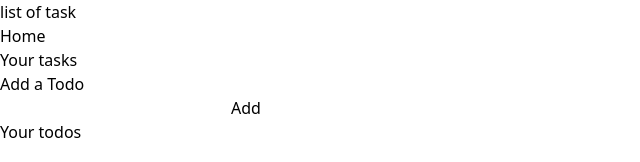
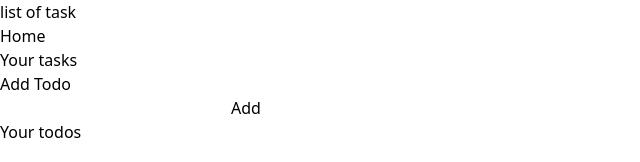
Before and after one commit to prathamkchandra/todo, a React (Vite) app: page / in a window 1280 px wide. Shown: the top 162 px of the page, without its empty margins (0-640 px from the left). Built offline with nearby package versions, Linux system fonts and the light colour scheme.

Commit message:
Update App.jsx

```diff
--- a/src/App.jsx
+++ b/src/App.jsx
@@ -38,7 +38,7 @@
       <Navbar/>
     <div className="container mx-4 my-4 rounded-xl p-5 bg-violet-100 min-h-[70vh]">
       <div className="addTodo my-5">
-        <h2 className='text-lg font-bold'>Add a Todo</h2>
+        <h2 className='text-lg font-bold'>Add Todo</h2>
         <input onChange={handlechange} value={todo} type="text" className='w-1/2'/>
         <button onClick={handleAdd} className='bg-violet-800 hover :bg-violet-950 p-2 py-1 text-sm font-bold text-white rounded-md mx-4'>Add</button>
         </div>
```
